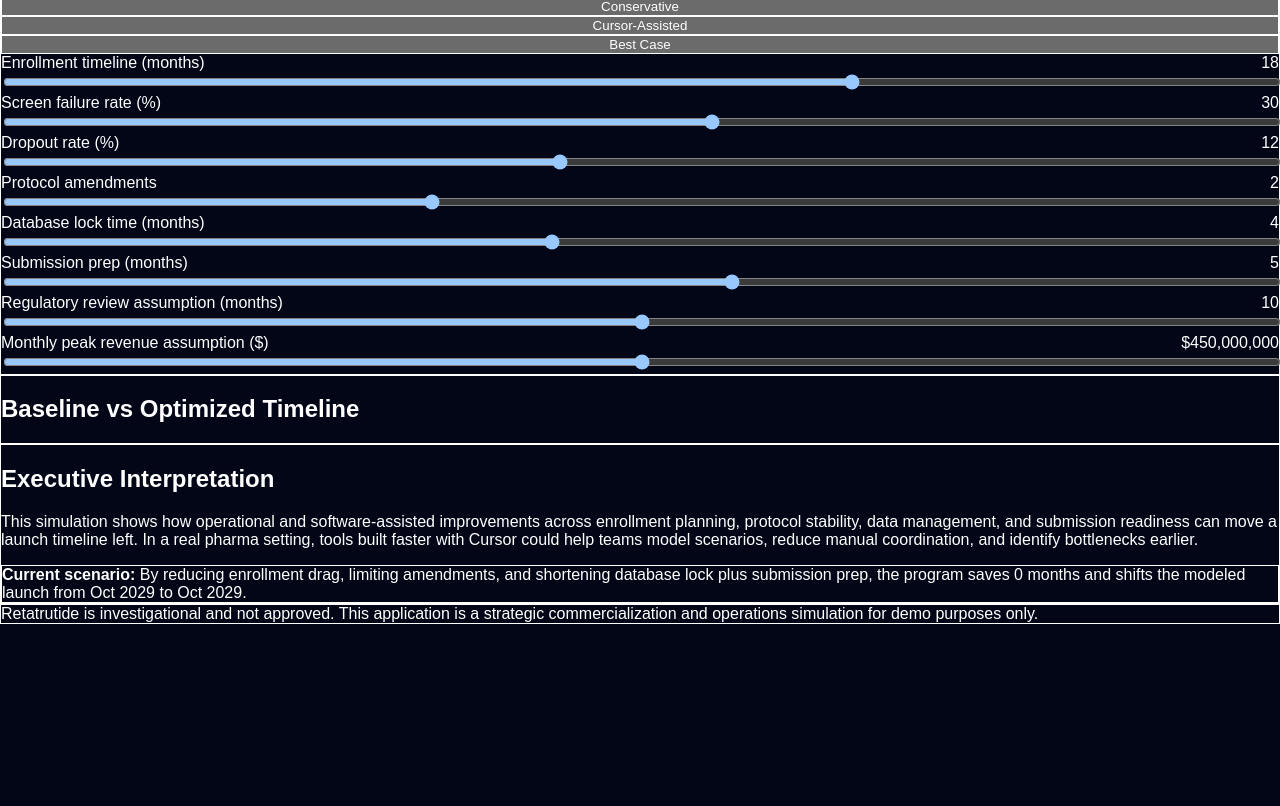
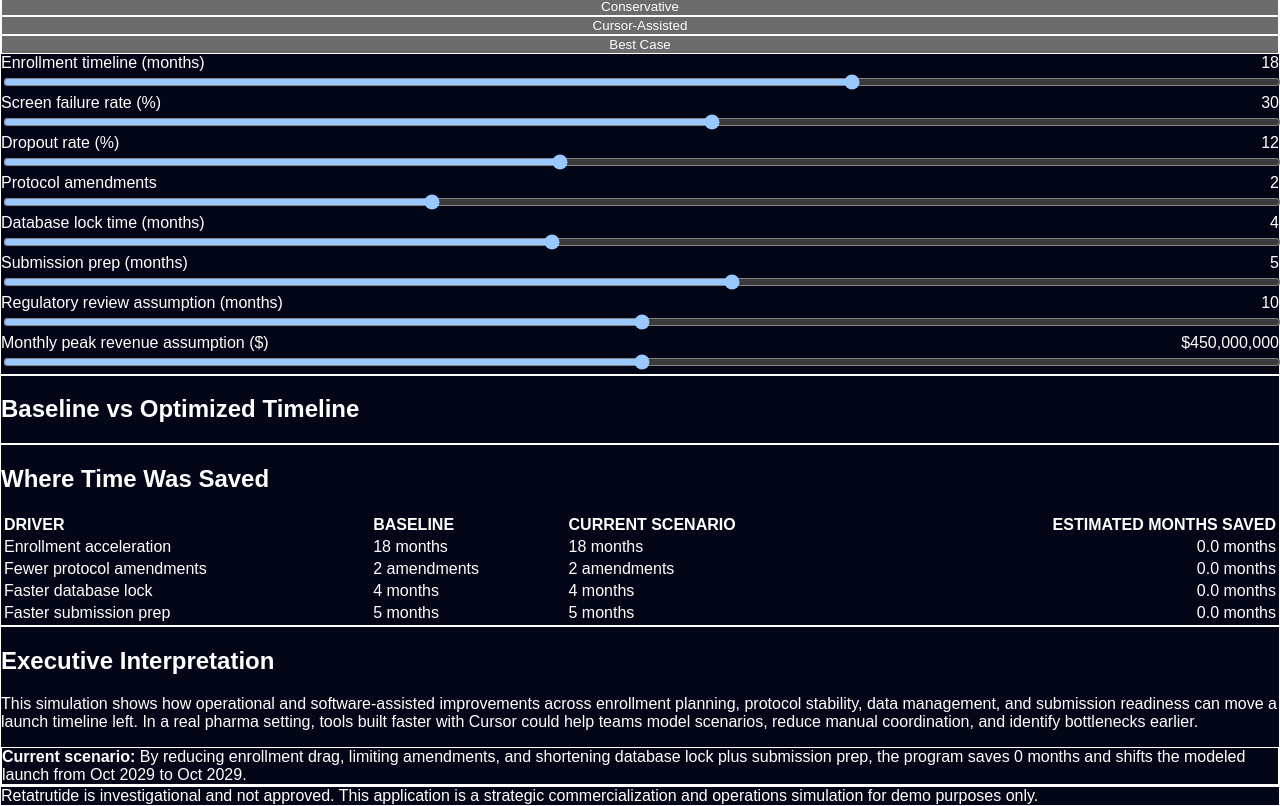
Before and after one commit to gutman999/gutman999, a Next.js app in the folder retatrutide-optimizer/: page / in a window 1280 px wide. Shown: the part 610-1416 px from the top of the page. Before the commit the page ends 1234 px from the top, so only its background shows below. Built offline with nearby package versions, Linux system fonts and the light colour scheme.

Commit message:
Add Where Time Was Saved breakdown section
Co-authored-by: gutman999 <gutman999@users.noreply.github.com>

```diff
--- a/retatrutide-optimizer/src/components/Dashboard.tsx
+++ b/retatrutide-optimizer/src/components/Dashboard.tsx
@@ -146,6 +146,42 @@ export default function Dashboard() {
 
     const riskScore = Math.min(100, Math.round(riskScoreRaw));
 
+    const timeSavedBreakdown = [
+      {
+        label: "Enrollment acceleration",
+        baseline: `${baseline.enrollmentMonths} months`,
+        current: `${inputs.enrollmentMonths} months`,
+        monthsSaved: Math.max(0, baseline.enrollmentMonths - inputs.enrollmentMonths),
+      },
+      {
+        label: "Fewer protocol amendments",
+        baseline: `${baseline.protocolAmendments} amendments`,
+        current: `${inputs.protocolAmendments} amendments`,
+        monthsSaved: Math.max(
+          0,
+          (baseline.protocolAmendments - inputs.protocolAmendments) * 1.5,
+        ),
+      },
+      {
+        label: "Faster database lock",
+        baseline: `${baseline.dbLockMonths} months`,
+        current: `${inputs.dbLockMonths} months`,
+        monthsSaved: Math.max(0, baseline.dbLockMonths - inputs.dbLockMonths),
+      },
+      {
+        label: "Faster submission prep",
+        baseline: `${baseline.submissionPrepMonths} months`,
+        current: `${inputs.submissionPrepMonths} months`,
+        monthsSaved: Math.max(
+          0,
+          baseline.submissionPrepMonths - inputs.submissionPrepMonths,
+        ),
+      },
+    ].map((row) => ({
+      ...row,
+      monthsSaved: Number(row.monthsSaved.toFixed(1)),
+    }));
+
     return {
       baselineTotal: Number(baselineTotal.toFixed(1)),
       optimizedTotal: Number(optimizedTotal.toFixed(1)),
@@ -158,6 +194,7 @@ export default function Dashboard() {
         { name: "Baseline", months: Number(baselineTotal.toFixed(1)) },
         { name: "Optimized", months: Number(optimizedTotal.toFixed(1)) },
       ],
+      timeSavedBreakdown,
     };
   }, [inputs]);
 
@@ -337,6 +374,34 @@ export default function Dashboard() {
             </div>
 
             <div className="rounded-3xl border border-white/10 bg-white/5 p-6">
+              <h2 className="mb-4 text-xl font-semibold">Where Time Was Saved</h2>
+              <div className="overflow-x-auto">
+                <table className="w-full min-w-[520px] text-left text-sm">
+                  <thead className="border-b border-white/10 text-xs uppercase tracking-wide text-slate-400">
+                    <tr>
+                      <th className="pb-2 pr-4 font-medium">Driver</th>
+                      <th className="pb-2 pr-4 font-medium">Baseline</th>
+                      <th className="pb-2 pr-4 font-medium">Current Scenario</th>
+                      <th className="pb-2 text-right font-medium">Estimated Months Saved</th>
+                    </tr>
+                  </thead>
+                  <tbody>
+                    {results.timeSavedBreakdown.map((row) => (
+                      <tr key={row.label} className="border-b border-white/5 last:border-0">
+                        <td className="py-3 pr-4 text-slate-200">{row.label}</td>
+                        <td className="py-3 pr-4 text-slate-300">{row.baseline}</td>
+                        <td className="py-3 pr-4 text-slate-300">{row.current}</td>
+                        <td className="py-3 text-right font-medium text-cyan-200">
+                          {row.monthsSaved.toFixed(1)} months
+                        </td>
+                      </tr>
+                    ))}
+                  </tbody>
+                </table>
+              </div>
+            </div>
+
+            <div className="rounded-3xl border border-white/10 bg-white/5 p-6">
               <h2 className="mb-3 text-xl font-semibold">Executive Interpretation</h2>
               <p className="text-sm leading-7 text-slate-300">
                 This simulation shows how operational and software-assisted improvements
```
